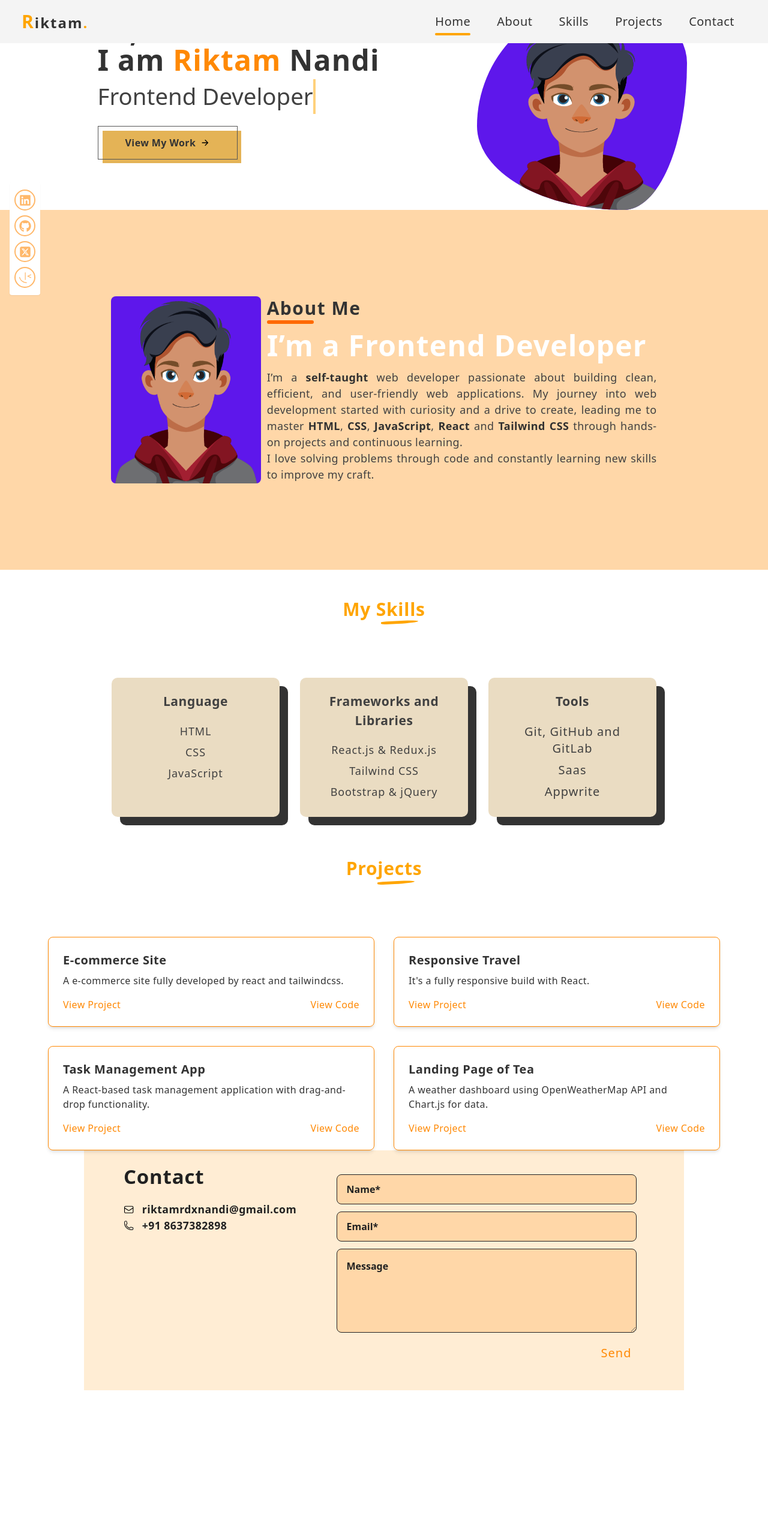
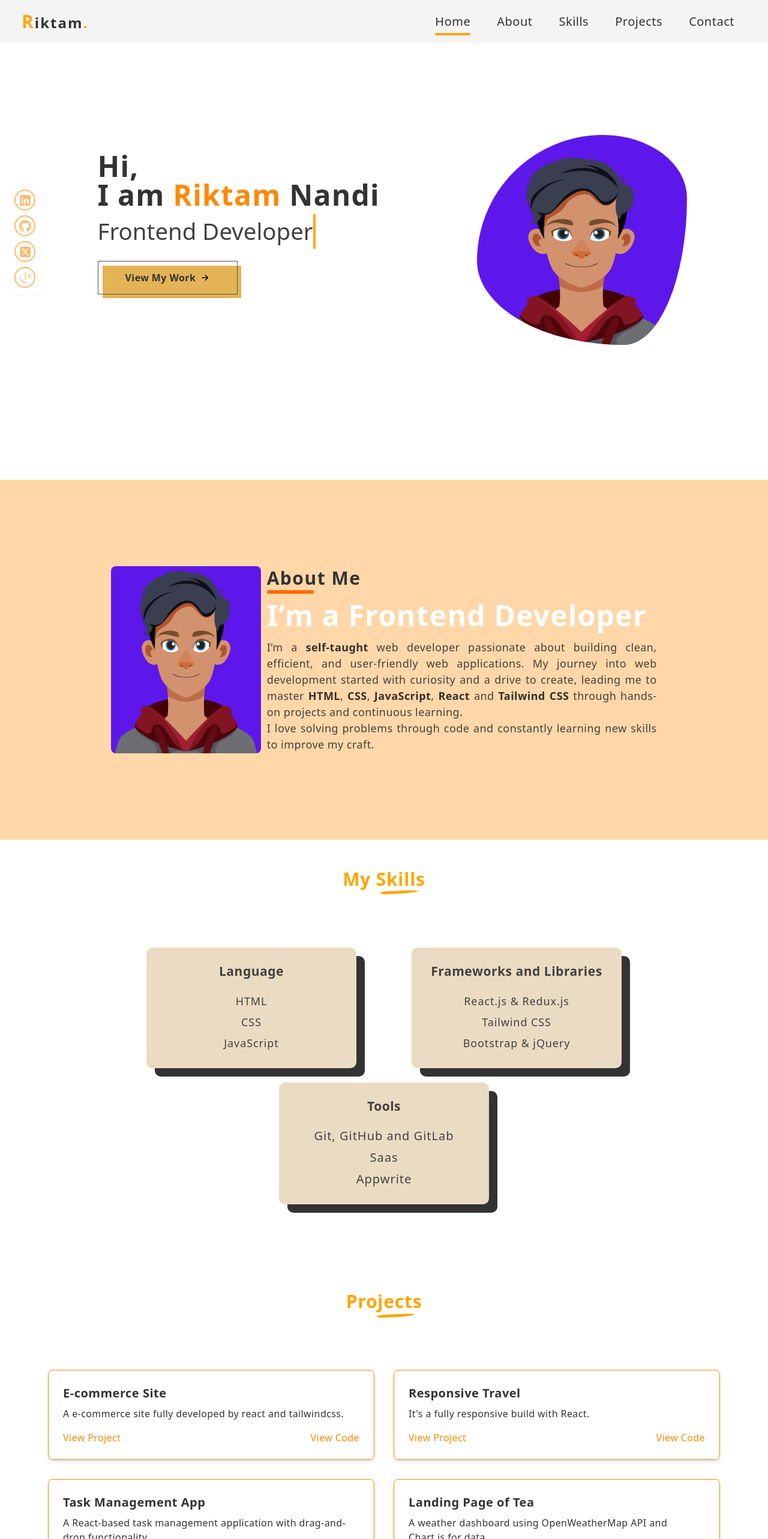
Before and after one commit to rdxnandi/My-Portfolio, a React (Vite) app: page / in a window 1280 px wide. Shown: the top 2566 px of the page at 60% size. Before the commit the page ends 2318 px from the top, so only its background shows below. Built offline with nearby package versions, Linux system fonts and the light colour scheme.

Commit message:
minor changes

```diff
--- a/src/App.jsx
+++ b/src/App.jsx
@@ -1,7 +1,6 @@
 import React, { useEffect } from "react";
 import Header from "./components/Header";
 import Main from "./components/Main";
-// import Footer from "./components/Footer";
 
 function App() {
   useEffect(() => {
@@ -12,7 +11,6 @@ function App() {
     <>
       <Header />
       <Main />
-      {/* <Footer /> */}
     </>
   );
 }
--- a/src/components/Footer.jsx
+++ b/src/components/Footer.jsx
@@ -2,9 +2,10 @@ import React from "react";
 
 function Footer() {
   return (
-    <footer className="text-center py-2 shadow-md">
-      <p className="text-[#9a9696]">
-        This project was created, using React(Vite) and TailwindCSS.
+    <footer className="text-center">
+      <p className="text-[#212121] text-[12px] lg:text-sm">
+        Copyright © 2025 <span className="underline">Riktam</span>. All Rights
+        Reserved
       </p>
     </footer>
   );
--- a/src/components/Navbar.jsx
+++ b/src/components/Navbar.jsx
@@ -29,7 +29,7 @@ function Navbar() {
   }, []);
 
   return (
-    <nav className="container flex items-center justify-between">
+    <nav className="w-full flex items-center justify-between">
       {/* Logo */}
       <div>
         <a
@@ -98,6 +98,7 @@ function Navbar() {
           </a>
         </li>
       </ul>
+
       <button
         className="lg:hidden cursor-pointer text-[#333]"
         onClick={() => setIsOpen(!isOpen)}
--- a/src/pages/About.jsx
+++ b/src/pages/About.jsx
@@ -5,12 +5,12 @@ function About() {
   return (
     <section
       id="about"
-      className="flex lg:flex-row flex-col items-center justify-evenly px-44 lg:min-h-[75vh] sm:min-h-auto bg-orange-200 py-7"
+      className="flex lg:flex-row flex-col items-center justify-evenly px-44 lg:min-h-[75vh] bg-orange-200 py-7"
     >
       <div className="w-[250px] mb-5 lg:mb-0 sm:mb-0">
         <img src={MainImage} alt={MainImage} className="w-full rounded-lg" />
       </div>
-      <div className="lg:w-[650px] md:w-[500px] w-[300px] md:mb-5 mb-5 lg:mb-0">
+      <div className="sm:w-[500px] lg:w-[650px] md:w-[500px] w-[300px] md:mb-5 mb-5 lg:mb-0">
         <h4 className="mb-4 lg:mb-5 text-center lg:text-left text-[#333] font-extrabold relative lg:text-3xl text-2xl lg:w-fit tracking-wider after:absolute lg:after:w-1/2 after:h-[6px] after:bg-orange-500 after:-bottom-2 after:left-0 after:rounded-md">
           About Me
         </h4>
--- a/src/pages/Contact.jsx
+++ b/src/pages/Contact.jsx
@@ -1,7 +1,8 @@
-import React, { useState } from "react";
+import React from "react";
 import { FaLinkedin, FaGithub } from "react-icons/fa";
 import { FaSquareXTwitter } from "react-icons/fa6";
 import { SiFrontendmentor } from "react-icons/si";
+import Footer from "../components/Footer";
 
 function Contact() {
   const onSubmit = async (event) => {
@@ -34,9 +35,9 @@ function Contact() {
   return (
     <section
       id="contact"
-      className="flex min-h-[90vh] sm:min-h-auto p-10 items-center justify-center flex-col bg-orange-100 lg:w-[1000px] m-auto"
+      className="flex min-h-[90vh] p-10 items-center justify-between flex-col bg-orange-100 lg:w-[1000px] m-auto"
     >
-      <div className="w-full flex lg:flex-row flex-col justify-around relative">
+      <div className="w-full flex lg:flex-row flex-col justify-around relative py-10">
         <div className="flex flex-col transform scale-110 mb-8 lg:mb-0">
           <h1 className="text-[#212121] text-center lg:text-left text-3xl font-bold tracking-wide mb-5">
             Contact
@@ -163,6 +164,7 @@ function Contact() {
           </a>
         </div>
       </div>
+      <Footer />
     </section>
   );
 }
--- a/src/pages/Home.jsx
+++ b/src/pages/Home.jsx
@@ -4,11 +4,8 @@ import { motion } from "framer-motion";
 
 function Home() {
   return (
-    <section
-      id="home"
-      className="min-h-screen sm:min-h-auto grid place-items-center relative"
-    >
-      <div className="w-full relative flex justify-evenly">
+    <section id="home" className="h-screen grid place-items-center relative">
+      <div className="sm:min-h-auto w-full relative flex justify-evenly">
         <motion.div
           className="flex flex-col text-[#333] p-7"
           initial={{ opacity: 0, y: 100 }}
--- a/src/pages/Projects.jsx
+++ b/src/pages/Projects.jsx
@@ -4,12 +4,12 @@ function Projects() {
   return (
     <section
       id="projects"
-      className="min-h-[80vh] sm:min-h-auto flex flex-col items-center py-7 lg:py-0 px-[180px] md:px-20 justify-center"
+      className="min-h-[80vh] flex flex-col items-center py-7 lg:py-0 sm:px-5 px-[180px] md:px-20 justify-center"
     >
       <h1 className="text-[orange] text-center mb-24 relative text-3xl font-bold after:absolute after:w-[62px] after:h-[5px] after:bg-[orange] after:-bottom-2 after:right-3 after:rounded-custom-tow after:transform after:rotate-[-3deg] tracking-wide">
         Projects
       </h1>
-      <div className="lg:w-full w-[300px] grid lg:grid-cols-2 md:grid-cols-2 md:w-full gap-8">
+      <div className="sm:w-full lg:w-full w-[300px] grid sm:grid-cols-2 lg:grid-cols-2 md:grid-cols-2 md:w-full gap-8">
         {/* E-commerce site */}
         <div className="border border-orange-400 p-6 rounded-lg shadow-md">
           <h1 className="text-xl text-[#333] font-semibold mb-2 tracking-wide">
--- a/src/pages/Skills.jsx
+++ b/src/pages/Skills.jsx
@@ -4,13 +4,13 @@ function Skills() {
   return (
     <section
       id="skills"
-      className="min-h-[80vh] sm:min-h-auto px-44 py-12 flex flex-col items-center justify-center"
+      className="min-h-[80vh] px-44 py-12 flex flex-col items-center justify-center"
     >
       <h1 className="text-[orange] text-center mb-24 relative text-3xl font-bold after:absolute after:w-[62px] after:h-[5px] after:bg-[orange] after:-bottom-[6px] lg:after:right-3 after:right-28 after:rounded-custom-tow after:transform after:rotate-[-3deg] tracking-wide w-[300px] lg:w-fit">
         My Skills
       </h1>
-      <div className="lg:w-full flex lg:flex-row sm:flex-row lg:flex-wrap flex-col gap-6 lg:justify-evenly md:mb-5">
-        <div className="p-6 w-[350px] sm:w-[280px] rounded-[10px] text-center relative bg-[#eadcc2] touch-manipulation after:bg-[#333] after:rounded-[10px] after:block after:-right-[7px] after:h-full after:w-full after:absolute after:-bottom-[7px] after:transform after:translate-x-[7px] after:translate-y-[7px] after:-z-1">
+      <div className="lg:w-full flex lg:flex-row sm:flex-row lg:flex-wrap sm:flex-wrap flex-col gap-6 lg:justify-evenly md:mb-5">
+        <div className="p-6 w-[300px] lg:w-[350px] rounded-[10px] text-center relative bg-[#eadcc2] touch-manipulation after:bg-[#333] after:rounded-[10px] after:block after:-right-[7px] after:h-full after:w-full after:absolute after:-bottom-[7px] after:transform after:translate-x-[7px] after:translate-y-[7px] after:-z-1">
           <h1 className="text-[#414141] text-[21px] mb-4 font-bold tracking-wide">
             Language
           </h1>
@@ -26,7 +26,7 @@ function Skills() {
             </li>
           </ul>
         </div>
-        <div className="p-6 w-[350px] sm:w-[280px] rounded-[10px] text-center relative bg-[#eadcc2] touch-manipulation after:bg-[#333] after:rounded-[10px] after:block after:-right-[7px] after:h-full after:w-full after:absolute after:-bottom-[7px] after:transform after:translate-x-[7px] after:translate-y-[7px] after:-z-1">
+        <div className="p-6 w-[300px] lg:w-[350px] rounded-[10px] text-center relative bg-[#eadcc2] touch-manipulation after:bg-[#333] after:rounded-[10px] after:block after:-right-[7px] after:h-full after:w-full after:absolute after:-bottom-[7px] after:transform after:translate-x-[7px] after:translate-y-[7px] after:-z-1">
           <h1 className="text-[#414141] text-[21px] mb-4 font-bold tracking-wide">
             Frameworks and Libraries
           </h1>
@@ -42,7 +42,7 @@ function Skills() {
             </li>
           </ul>
         </div>
-        <div className="p-6 w-[350px] sm:w-[280px] rounded-[10px] text-center relative bg-[#eadcc2] touch-manipulation after:bg-[#333] after:rounded-[10px] after:block after:-right-[7px] after:h-full after:w-full after:absolute after:-bottom-[7px] after:transform after:translate-x-[7px] after:translate-y-[7px] after:-z-1">
+        <div className="p-6 w-[300px] lg:w-[350px] rounded-[10px] text-center relative bg-[#eadcc2] touch-manipulation after:bg-[#333] after:rounded-[10px] after:block after:-right-[7px] after:h-full after:w-full after:absolute after:-bottom-[7px] after:transform after:translate-x-[7px] after:translate-y-[7px] after:-z-1">
           <h1 className="text-[#414141] text-[21px] mb-4 font-bold tracking-wide">
             Tools
           </h1>
```
